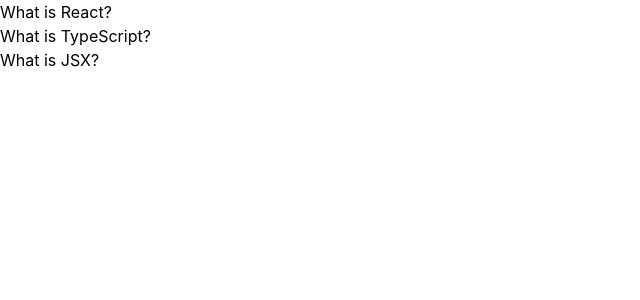
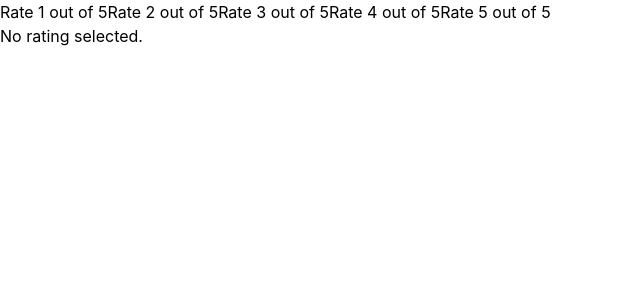
Before and after one commit to Hary300/React-challenge, a React (Vite) app: page / in a window 1280 px wide. Shown: the top 300 px of the page, without its empty margins (0-640 px from the left). Built offline with nearby package versions, Linux system fonts and the light colour scheme.

Commit message:
feat: implement StarRating component with interactive star selection, state management, and tests

```diff
--- a/src/app/App.tsx
+++ b/src/app/App.tsx
@@ -1,28 +1,9 @@
-import Accordion from '../components/21-accordion/Accordion';
+import StarRating from '../components/23-star-rating/StarRating';
 
 function App() {
   return (
     <>
-      <Accordion
-        items={[
-          {
-            id: 1,
-            question: 'What is React?',
-            answer:
-              'React is a JavaScript library for building user interfaces.',
-          },
-          {
-            id: 2,
-            question: 'What is TypeScript?',
-            answer: 'TypeScript is a typed superset of JavaScript.',
-          },
-          {
-            id: 3,
-            question: 'What is JSX?',
-            answer: 'JSX is a syntax extension for JavaScript.',
-          },
-        ]}
-      />
+      <StarRating maxRating={5} />
     </>
   );
 }
--- /dev/null
+++ b/src/components/23-star-rating/StarRating.tsx
@@ -0,0 +1,45 @@
+import { useState } from 'react';
+
+interface StarRatingProps {
+  maxRating: number;
+}
+
+const StarRating = ({ maxRating }: StarRatingProps) => {
+  const [rating, setRating] = useState(0);
+  const [selectedStarIndex, setSelectedStarIndex] = useState<number | null>(
+    null
+  );
+
+  const handleStarClick = (starIndex: number) => {
+    setSelectedStarIndex(starIndex);
+    setRating(starIndex + 1);
+  };
+
+  return (
+    <div>
+      {Array.from({ length: maxRating }).map((_, index) => {
+        const isSelected = !selectedStarIndex
+          ? false
+          : index <= selectedStarIndex;
+        return (
+          <button
+            key={index}
+            onClick={() => handleStarClick(index)}
+            aria-pressed={isSelected}
+          >
+            Rate {index + 1} out of {maxRating}
+          </button>
+        );
+      })}
+      {rating === 0 ? (
+        <p>No rating selected.</p>
+      ) : (
+        <p>
+          Your rating: {rating} / {maxRating}
+        </p>
+      )}
+    </div>
+  );
+};
+
+export default StarRating;
```
Also changed, not shown: src/components/23-star-rating/README.MD (added), 1 other file (tests, documents, lock files or other folders).
